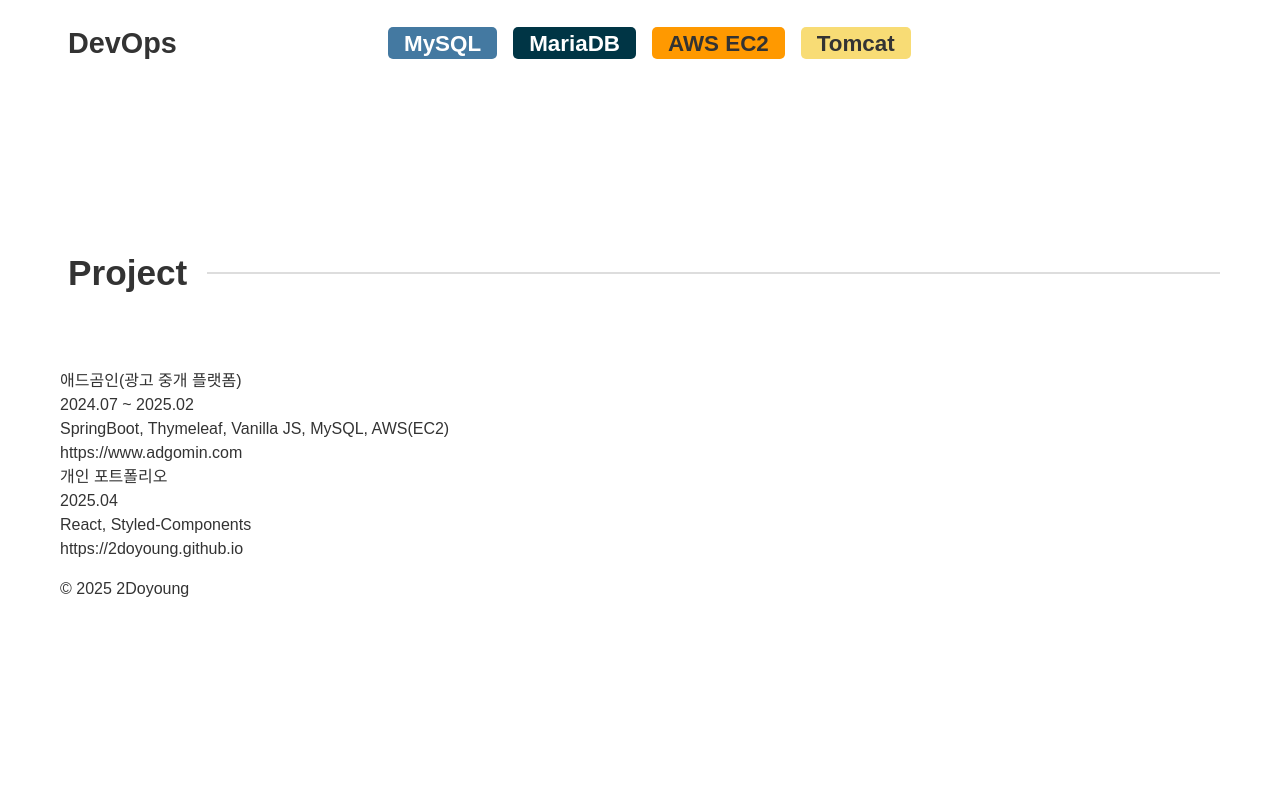
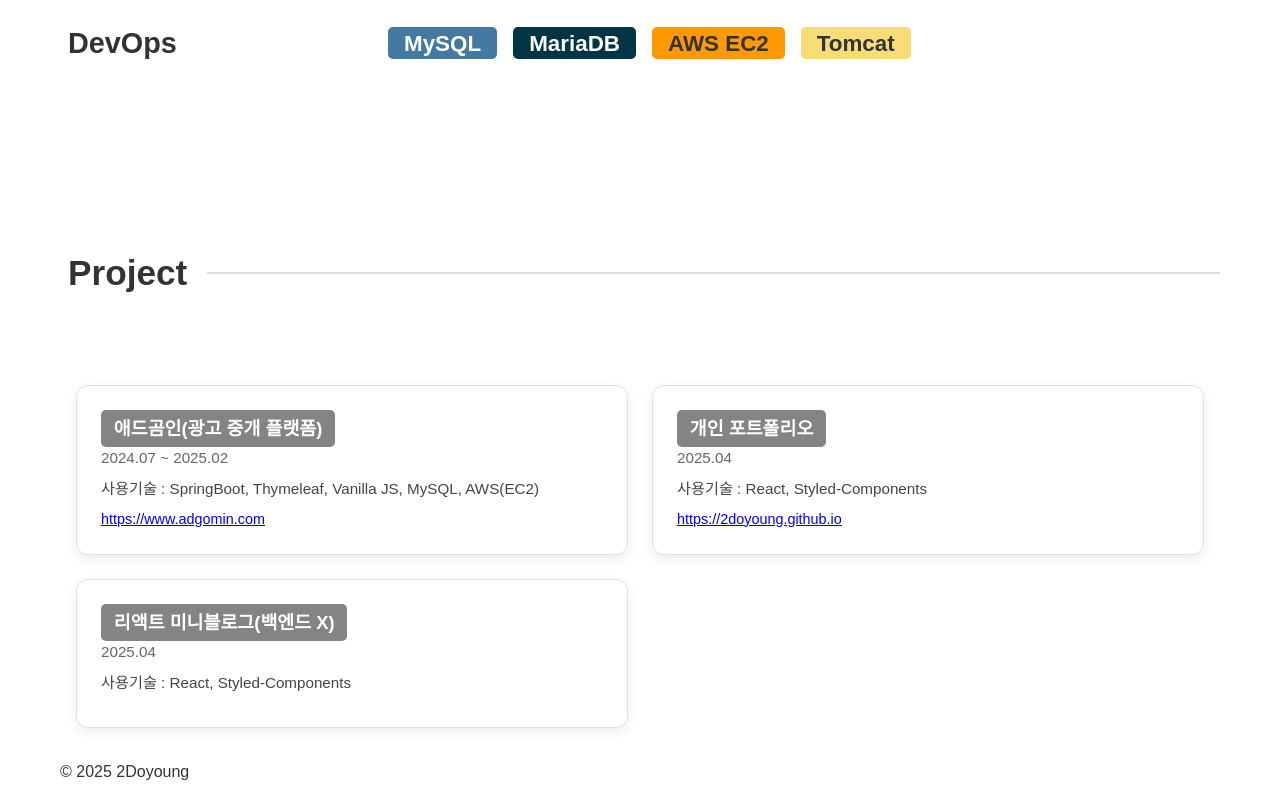
Before and after one commit to 2Doyoung/2Doyoung.github.io, a React (Create React App) app in the folder 2doyoung-github-io/: page / in a window 1280 px wide. Shown: the part 2607-3407 px from the top of the page. Before the commit the page ends 3224 px from the top, so only its background shows below. Built offline with nearby package versions, Linux system fonts and the light colour scheme.

Commit message:
project add

```diff
--- a/2doyoung-github-io/src/components/sections/Project.js
+++ b/2doyoung-github-io/src/components/sections/Project.js
@@ -1,5 +1,54 @@
 import React from "react";
 import styled from "styled-components";
+
+const ProjectWrapStyeld = styled.div`
+    display: grid;
+    grid-template-columns: repeat(auto-fill, minmax(500px, 1fr));
+    gap: 1.5rem;
+    margin: 1rem;
+`;
+
+const ProjectItemStyeld = styled.div`
+    background-color: #ffffff;
+    border-radius: 12px;
+    padding: 1.5rem;
+    box-shadow: 0 4px 12px rgba(0, 0, 0, 0.08);
+    transition: all 0.3s ease;
+    border: 1px solid #e0e0e0;
+
+    &:hover {
+        transform: translateY(-5px);
+        box-shadow: 0 8px 16px rgba(0, 0, 0, 0.12);
+    }
+
+    .projectName {
+        display: inline-block;
+        background-color: #848484;
+        color: #FFFFFF;
+        font-size: 1.15rem;
+        font-weight: 600;
+        padding: 0.3rem 0.8rem;
+        border-radius: 5px;
+    }
+
+    .period {
+        font-size: 0.95rem;
+        color: #666;
+        margin-bottom: 0.5rem;
+    }
+
+    .skills {
+        font-size: 0.95rem;
+        margin-bottom: 0.5rem;
+        color: #444;
+    }
+
+    .url {
+        font-size: 0.9rem;
+        color: #1a73e8;
+        word-break: break-all;
+    }
+`;
 
 const projectList = [
     {
@@ -13,6 +62,12 @@ const projectList = [
         projectPeriod: "2025.04",
         projectSkill: "React, Styled-Components",
         proejctUrl: "https://2doyoung.github.io"
+    },
+    {
+        projectName: "리액트 미니블로그(백엔드 X)",
+        projectPeriod: "2025.04",
+        projectSkill: "React, Styled-Components",
+        proejctUrl: ""
     }
 ];
 
@@ -20,24 +75,30 @@ const ProjectList = (props) => {
     const { project } = props
 
     return (
-        <div>
-            <div>{project.projectName}</div>
-            <div>{project.projectPeriod}</div>
-            <div>{project.projectSkill}</div>
-            <div>{project.proejctUrl}</div>
-        </div>
+        <ProjectItemStyeld>
+            <div className="projectName">{project.projectName}</div>
+            <div className="period">{project.projectPeriod}</div>
+            <div className="skills">사용기술 : {project.projectSkill}</div>
+            {project.proejctUrl && (
+                <div className="url">
+                    <a href={project.proejctUrl} target="_blank" rel="noopener noreferrer">
+                        {project.proejctUrl}
+                    </a>
+                </div>
+            )}
+        </ProjectItemStyeld>
     )
 }
 
 function Project(props) {
     return (
-        <div>
+        <ProjectWrapStyeld>
             {projectList.map((project, index) => {
                 return (
                     <ProjectList key={index} project={project}></ProjectList>
                 )
             })}
-        </div>
+        </ProjectWrapStyeld>
     )
 }
 
```
